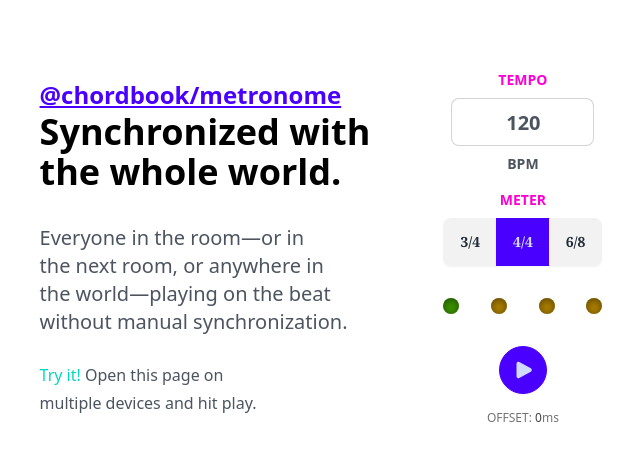
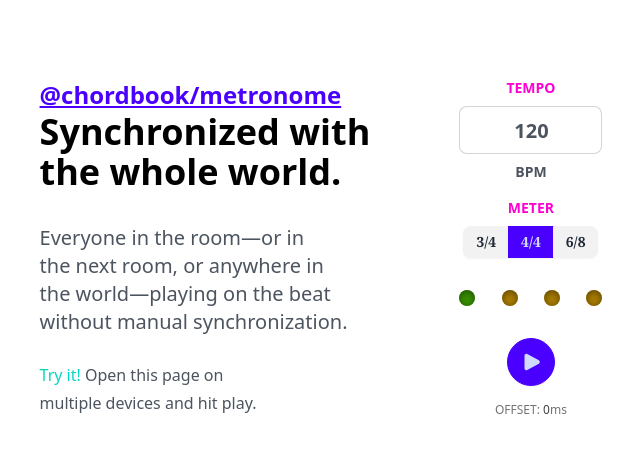
Before and after one commit to chordbook/metronome, a website built with Vite: page index.html in a window 1280 px wide. Shown: the top 475 px of the page, without its empty margins (319-959 px from the left). Built offline with nearby package versions, Linux system fonts and the light colour scheme; no server answers.

Commit message:
Shrink meter buttons

```diff
--- a/index.html
+++ b/index.html
@@ -34,9 +34,9 @@
           <div class="flex flex-col items-center gap-2">
             <label for="tempo" class="text-secondary uppercase text-sm font-semibold">Meter</label>
             <div class="join font-serif">
-              <input class="join-item btn" name="meter" value="3/4" type="radio" name="options" aria-label="3/4" />
-              <input class="join-item btn" name="meter" value="4/4" type="radio" name="options" aria-label="4/4" checked />
-              <input class="join-item btn" name="meter" value="6/8" type="radio" name="options" aria-label="6/8" />
+              <input class="join-item btn btn-sm" name="meter" value="3/4" type="radio" name="options" aria-label="3/4" />
+              <input class="join-item btn btn-sm" name="meter" value="4/4" type="radio" name="options" aria-label="4/4" checked />
+              <input class="join-item btn btn-sm" name="meter" value="6/8" type="radio" name="options" aria-label="6/8" />
             </div>
           </div>
 
```
